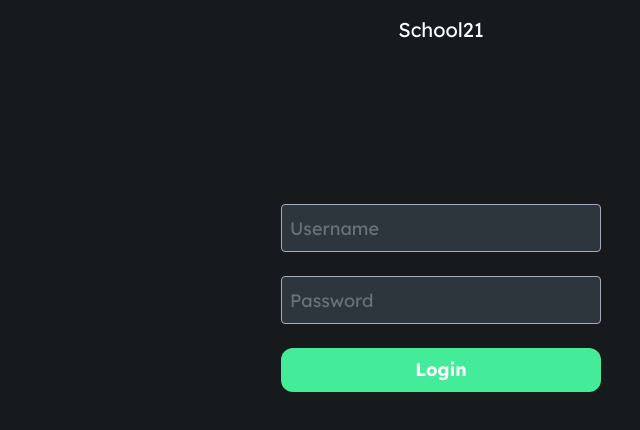
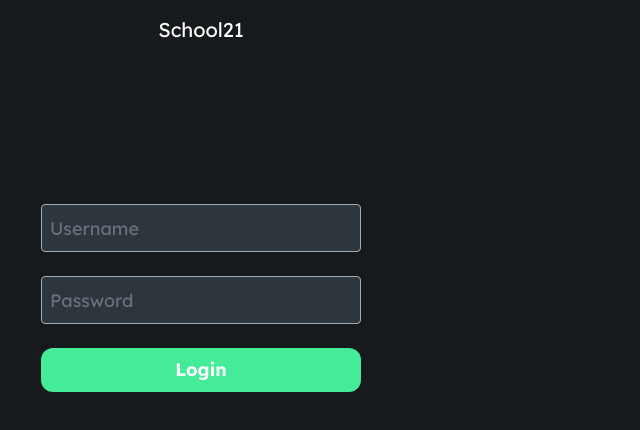
Before and after one commit to nazvl/s21_help, a Vue app: page /login in a window 1280 px wide. Shown: the top 430 px of the page, without its empty margins (199-839 px from the left). Built offline with nearby package versions, Linux system fonts and the light colour scheme.

Commit message:
created store for auth and made temporary vite server config

```diff
--- a/src/assets/main.css
+++ b/src/assets/main.css
@@ -13,4 +13,5 @@
 }
 body {
   background-color: var(--color-lightgray-900);
+  width: 100dvh;
 }
--- a/src/stores/idb.ts
+++ b/src/stores/idb.ts
@@ -20,7 +20,7 @@ function openDB(): Promise<IDBDatabase> {
 }
 
 // Устанавливает значение value по ключу key
-async function setItem(key: string, value: string): Promise<void> {
+async function setItem(key: string, value: any): Promise<void> {
   const db = await openDB()
   return new Promise((resolve, reject) => {
     const tx = db.transaction(STORE_NAME, 'readwrite')
```
